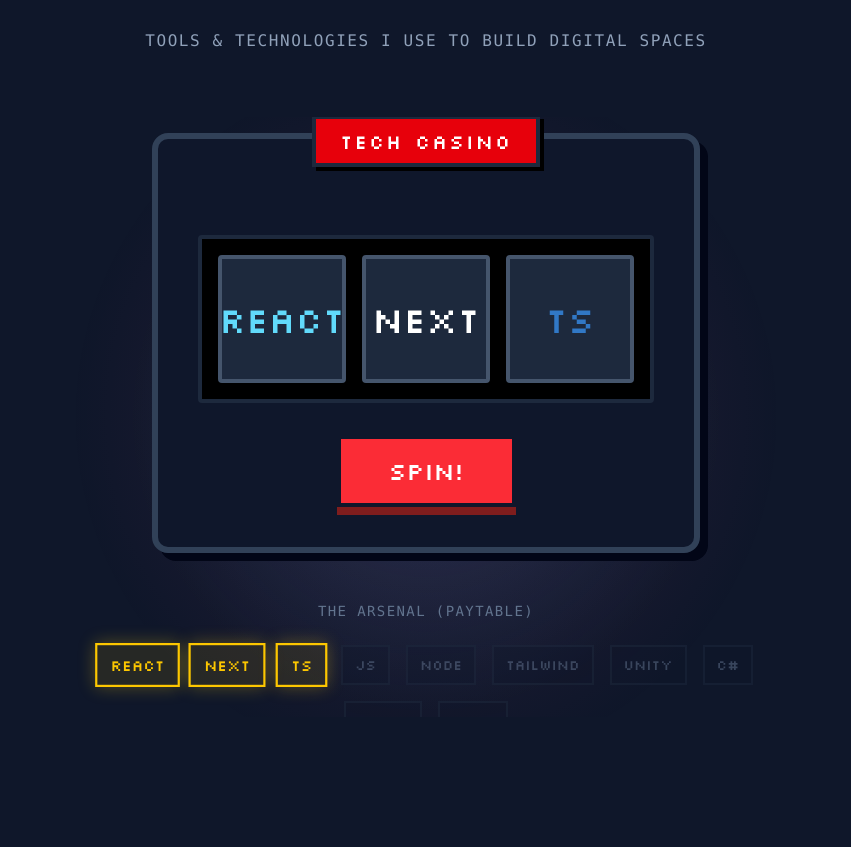
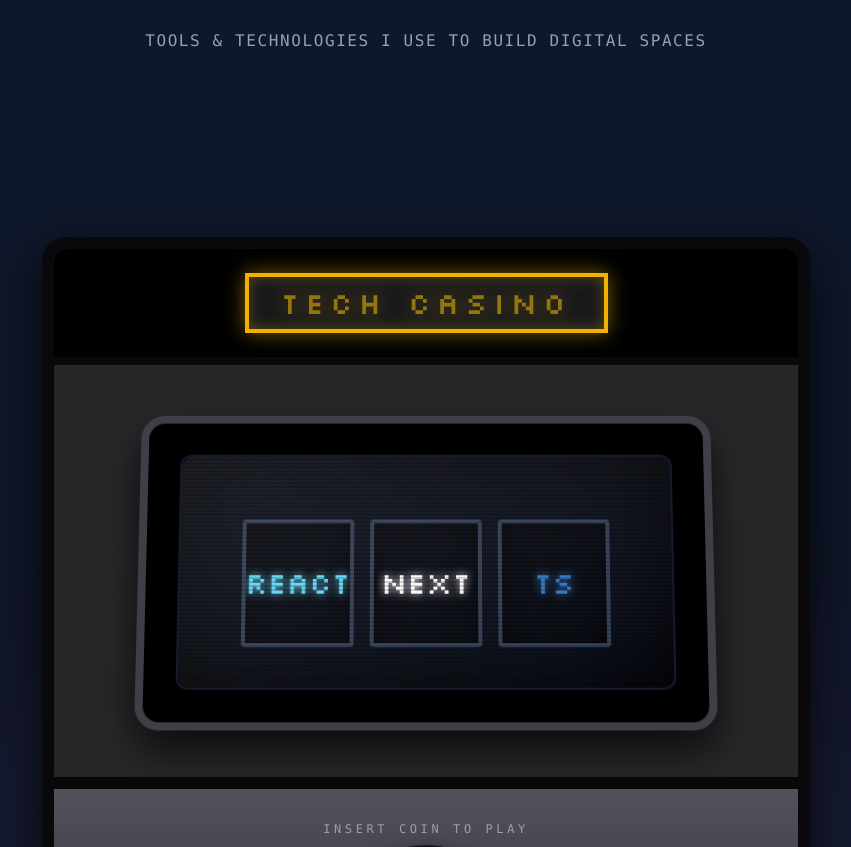
Before and after one commit to NANONC4/personal-hub, a Next.js app: page / in a window 1280 px wide. Shown: the part 1888-2735 px from the top of the page, without its empty margins (214-1065 px from the left). Built offline with nearby package versions, Linux system fonts and the light colour scheme.

Commit message:
style: redesign slot machine into a full 3D arcade cabinet

```diff
--- a/app/page.tsx
+++ b/app/page.tsx
@@ -171,7 +171,7 @@ export default function HomePage() {
                 Tools & Technologies I use to build digital spaces
               </p>
             </div>
-            <div className="h-[400px] md:h-[600px] w-full flex items-center justify-center relative overflow-hidden transition-all duration-300 max-w-5xl mx-auto">
+            <div className="w-full flex items-center justify-center relative transition-all duration-300 max-w-5xl mx-auto py-10 md:py-20">
               {/* Soft Glow Backdrop to separate from PixelSky */}
               <div className="absolute inset-0 bg-[radial-gradient(circle_at_center,rgba(56,189,248,0.15)_0%,transparent_50%)] pointer-events-none" />
               <div className="absolute inset-0 bg-[radial-gradient(circle_at_center,rgba(236,72,153,0.1)_10%,transparent_60%)] pointer-events-none" />
--- a/components/TechSlotMachine.tsx
+++ b/components/TechSlotMachine.tsx
@@ -4,45 +4,39 @@ import React, { useState, useEffect, useRef } from 'react';
 import { motion, AnimatePresence } from 'framer-motion';
 
 const SYMBOLS = [
-  { id: 1, text: "REACT", color: "text-[#61DAFB]" },
-  { id: 2, text: "NEXT", color: "text-white" },
-  { id: 3, text: "TS", color: "text-[#3178C6]" },
-  { id: 4, text: "JS", color: "text-[#F7DF1E]" },
-  { id: 5, text: "NODE", color: "text-[#339933]" },
-  { id: 6, text: "TAILWIND", color: "text-[#06B6D4]" },
-  { id: 7, text: "UNITY", color: "text-white" },
-  { id: 8, text: "C#", color: "text-[#239120]" },
-  { id: 9, text: "HTML5", color: "text-[#E34F26]" },
-  { id: 10, text: "CSS3", color: "text-[#1572B6]" },
+  { id: 1, text: "REACT", color: "text-[#61DAFB]", bg: "bg-[#61DAFB]/10", border: "border-[#61DAFB]" },
+  { id: 2, text: "NEXT", color: "text-white", bg: "bg-white/10", border: "border-white" },
+  { id: 3, text: "TS", color: "text-[#3178C6]", bg: "bg-[#3178C6]/10", border: "border-[#3178C6]" },
+  { id: 4, text: "JS", color: "text-[#F7DF1E]", bg: "bg-[#F7DF1E]/10", border: "border-[#F7DF1E]" },
+  { id: 5, text: "NODE", color: "text-[#339933]", bg: "bg-[#339933]/10", border: "border-[#339933]" },
+  { id: 6, text: "TAILWIND", color: "text-[#06B6D4]", bg: "bg-[#06B6D4]/10", border: "border-[#06B6D4]" },
+  { id: 7, text: "UNITY", color: "text-white", bg: "bg-white/10", border: "border-white" },
+  { id: 8, text: "C#", color: "text-[#239120]", bg: "bg-[#239120]/10", border: "border-[#239120]" },
+  { id: 9, text: "HTML5", color: "text-[#E34F26]", bg: "bg-[#E34F26]/10", border: "border-[#E34F26]" },
+  { id: 10, text: "CSS3", color: "text-[#1572B6]", bg: "bg-[#1572B6]/10", border: "border-[#1572B6]" },
 ];
 
 export function TechSlotMachine() {
   const [spinning, setSpinning] = useState(false);
-  // Each reel holds the current visible symbol index
   const [reels, setReels] = useState<number[]>([0, 1, 2]);
   const [jackpot, setJackpot] = useState(false);
   const [lastWin, setLastWin] = useState<string | null>(null);
-
-  // Confetti particles for jackpot
   const [particles, setParticles] = useState<{ id: number, x: number, y: number, color: string }[]>([]);
 
-  // Spin logic
   const spin = () => {
     if (spinning) return;
     setSpinning(true);
     setJackpot(false);
     setLastWin(null);
 
-    // 20% chance to win (1 in 5)
+    // 20% chance to win
     const isWin = Math.random() < 0.2;
 
     let finalReels: number[];
     if (isWin) {
-      // Pick a random symbol for the jackpot
       const winIndex = Math.floor(Math.random() * SYMBOLS.length);
       finalReels = [winIndex, winIndex, winIndex];
     } else {
-      // Randomize until they are NOT all the same
       do {
         finalReels = [
           Math.floor(Math.random() * SYMBOLS.length),
@@ -52,22 +46,12 @@ export function TechSlotMachine() {
       } while (finalReels[0] === finalReels[1] && finalReels[1] === finalReels[2]);
     }
 
-    // Simulate slot spinning duration
+    setTimeout(() => setReels([finalReels[0], reels[1], reels[2]]), 1000);
+    setTimeout(() => setReels([finalReels[0], finalReels[1], reels[2]]), 1500);
     setTimeout(() => {
-      setReels([finalReels[0], reels[1], reels[2]]); // Stop reel 1
-    }, 1000);
-
-    setTimeout(() => {
-      setReels([finalReels[0], finalReels[1], reels[2]]); // Stop reel 2
-    }, 1500);
-
-    setTimeout(() => {
-      setReels(finalReels); // Stop reel 3
+      setReels(finalReels);
       setSpinning(false);
-
-      if (isWin) {
-        triggerJackpot(SYMBOLS[finalReels[0]].text);
-      }
+      if (isWin) triggerJackpot(SYMBOLS[finalReels[0]].text);
     }, 2000);
   };
 
@@ -75,43 +59,67 @@ export function TechSlotMachine() {
     setJackpot(true);
     setLastWin(`JACKPOT: ${symbol} MASTERY!`);
 
-    // Spawn confetti
-    const newParticles = Array.from({ length: 50 }).map((_, i) => ({
+    const newParticles = Array.from({ length: 100 }).map((_, i) => ({
       id: Date.now() + i,
-      x: Math.random() * 100 - 50,
-      y: Math.random() * -100 - 50,
-      color: ['#fbbf24', '#f472b6', '#38bdf8', '#4ade80'][Math.floor(Math.random() * 4)]
+      x: Math.random() * 200 - 100,
+      y: Math.random() * -150 - 50,
+      color: ['#fbbf24', '#f472b6', '#38bdf8', '#4ade80', '#ffffff'][Math.floor(Math.random() * 5)]
     }));
     setParticles(newParticles);
 
-    // Clear confetti after 3 seconds
     setTimeout(() => {
       setParticles([]);
       setJackpot(false);
-    }, 3000);
+    }, 4000);
   };
 
   return (
-    <div className="w-full max-w-4xl mx-auto flex flex-col items-center">
+    <div className="w-full max-w-3xl mx-auto flex flex-col items-center pb-20 relative z-30">
 
-      {/* The Slot Machine */}
-      <div className="relative bg-slate-900 border-[6px] border-slate-700 p-6 md:p-10 rounded-2xl shadow-[8px_8px_0_0_#020617] mb-12">
-        {/* Machine Header */}
-        <div className="absolute -top-6 left-1/2 -translate-x-1/2 bg-red-600 border-4 border-slate-800 px-6 py-2 shadow-[4px_4px_0_0_#000] z-20">
-          <h3 className="font-[family-name:var(--font-pixel)] text-white text-lg md:text-xl tracking-widest whitespace-nowrap">
+      {/*
+        ====================================================
+        THE ARCADE CABINET
+        ====================================================
+      */}
+      <div className="relative w-full flex flex-col items-center bg-zinc-900 border-x-[12px] border-t-[12px] border-zinc-950 rounded-t-3xl shadow-[0_20px_50px_rgba(0,0,0,0.8)] overflow-hidden">
+
+        {/* SIDE ART (Left & Right stripes) */}
+        <div className="absolute top-0 bottom-0 left-0 w-2 bg-gradient-to-b from-red-600 via-yellow-500 to-blue-600 opacity-80" />
+        <div className="absolute top-0 bottom-0 right-0 w-2 bg-gradient-to-b from-red-600 via-yellow-500 to-blue-600 opacity-80" />
+
+        {/* 1. MARQUEE (Top Header) */}
+        <div className="w-full bg-black py-4 md:py-6 flex items-center justify-center border-b-[8px] border-zinc-950 shadow-[inset_0_-10px_20px_rgba(0,0,0,0.5)] z-20">
+          <div className="px-8 py-2 bg-zinc-900 border-4 border-yellow-500 shadow-[0_0_20px_rgba(234,179,8,0.5),inset_0_0_15px_rgba(234,179,8,0.3)]">
+            <h3 className="font-[family-name:var(--font-pixel)] text-yellow-400 text-2xl md:text-3xl tracking-[0.2em] uppercase animate-pulse drop-shadow-[0_0_10px_rgba(234,179,8,0.8)]">
               TECH CASINO
             </h3>
           </div>
+        </div>
 
-        {/* Jackpot Indicator */}
-        <div className="h-8 flex items-center justify-center mb-6">
+        {/* 2. CRT SCREEN (The Monitor) */}
+        <div className="w-full px-6 md:px-12 py-8 md:py-12 bg-zinc-800 border-b-[12px] border-zinc-950 flex flex-col items-center relative perspective-[1000px]">
+
+          {/* CRT Bezel */}
+          <div className="relative w-full max-w-xl bg-black p-4 md:p-8 rounded-3xl border-8 border-zinc-700 shadow-[inset_0_0_50px_rgba(0,0,0,0.9),0_20px_40px_rgba(0,0,0,0.7)] rotate-x-[5deg]">
+
+            {/* The Actual Screen */}
+            <div className="relative w-full bg-[#0a0f1c] rounded-xl overflow-hidden border-2 border-slate-800/50 shadow-[inset_0_0_100px_rgba(0,0,0,1)]">
+
+              {/* Scanlines Overlay */}
+              <div className="absolute inset-0 bg-[linear-gradient(rgba(18,16,16,0)_50%,rgba(0,0,0,0.25)_50%),linear-gradient(90deg,rgba(255,0,0,0.06),rgba(0,255,0,0.02),rgba(0,0,255,0.06))] bg-[length:100%_4px,3px_100%] pointer-events-none z-30 opacity-70" />
+
+              {/* Screen Glare */}
+              <div className="absolute inset-0 bg-gradient-to-br from-white/10 to-transparent pointer-events-none z-20 rounded-xl" />
+
+              {/* Jackpot Banner */}
+              <div className="absolute top-4 w-full h-8 flex items-center justify-center z-40">
                 <AnimatePresence>
                   {lastWin && (
                     <motion.div
-                initial={{ opacity: 0, scale: 0.5, y: 10 }}
+                      initial={{ opacity: 0, scale: 0.5, y: -20 }}
                       animate={{ opacity: 1, scale: 1, y: 0 }}
                       exit={{ opacity: 0 }}
-                className="font-[family-name:var(--font-pixel)] text-yellow-400 text-xl animate-pulse"
+                      className="font-[family-name:var(--font-pixel)] text-yellow-400 text-lg md:text-2xl drop-shadow-[0_0_8px_rgba(234,179,8,1)] animate-pulse px-4 py-1 bg-black/80 border-2 border-yellow-400"
                     >
                       {lastWin}
                     </motion.div>
@@ -119,25 +127,26 @@ export function TechSlotMachine() {
                 </AnimatePresence>
               </div>
 
-        {/* Reels Container */}
-        <div className="flex gap-2 md:gap-4 bg-black p-4 border-4 border-slate-800 rounded shadow-inner">
+              {/* The Reels */}
+              <div className="flex gap-2 md:gap-4 p-6 md:p-10 justify-center items-center mt-6">
                 {reels.map((symbolIndex, i) => (
-            <div key={i} className="relative w-24 h-24 md:w-32 md:h-32 bg-slate-800 border-4 border-slate-600 rounded flex items-center justify-center overflow-hidden">
-              {/* Spinning blur effect */}
+                  <div key={i} className="relative w-20 h-24 md:w-28 md:h-32 bg-[#050810] border-4 border-slate-700 rounded shadow-[inset_0_0_20px_rgba(0,0,0,0.8)] flex items-center justify-center overflow-hidden">
+
+                    {/* Spinning motion blur */}
                     {spinning && (
-                <div className="absolute inset-0 bg-white/10 animate-[pulse_0.1s_linear_infinite]" />
+                      <div className="absolute inset-0 bg-gradient-to-b from-transparent via-white/10 to-transparent animate-[pulse_0.1s_linear_infinite]" />
                     )}
 
                     <motion.div
                       key={spinning ? `spin-${i}` : `stop-${symbolIndex}`}
-                initial={{ y: spinning ? -100 : -20, opacity: 0 }}
+                      initial={{ y: spinning ? -150 : -30, opacity: 0 }}
                       animate={{ y: 0, opacity: 1 }}
                       transition={{
                         type: spinning ? "tween" : "spring",
-                  duration: spinning ? 0.2 : 0.5,
+                        duration: spinning ? 0.15 : 0.6,
                         repeat: spinning ? Infinity : 0
                       }}
-                className={`font-[family-name:var(--font-pixel)] text-2xl md:text-4xl ${SYMBOLS[symbolIndex].color} relative z-10`}
+                      className={`font-[family-name:var(--font-pixel)] text-xl md:text-3xl ${SYMBOLS[symbolIndex].color} drop-shadow-[0_0_5px_currentColor] relative z-10`}
                     >
                       {spinning ? "?" : SYMBOLS[symbolIndex].text}
                     </motion.div>
@@ -145,66 +154,104 @@ export function TechSlotMachine() {
                 ))}
               </div>
 
-        {/* Spin Button */}
-        <div className="mt-8 flex justify-center relative z-20">
-          <button
-            onClick={spin}
-            disabled={spinning}
-            className={`
-              relative font-[family-name:var(--font-pixel)] text-2xl px-12 py-4 uppercase
-              border-4 border-slate-900 transition-all duration-150
-              ${spinning
-                ? 'bg-slate-600 text-slate-400 translate-y-2 shadow-none cursor-not-allowed'
-                : 'bg-red-500 text-white hover:bg-red-400 active:translate-y-2 shadow-[0_8px_0_0_#7f1d1d] active:shadow-none'
-              }
-            `}
-          >
-            {spinning ? "SPINNING..." : "SPIN!"}
-          </button>
-        </div>
-
-        {/* Confetti Particles */}
+              {/* Confetti Explosion Layer */}
               <AnimatePresence>
                 {jackpot && particles.map(p => (
                   <motion.div
                     key={p.id}
-              initial={{ x: 0, y: 0, opacity: 1, scale: 1 }}
-              animate={{ x: p.x * 5, y: p.y * 5 + 200, opacity: 0, scale: 0.5, rotate: p.x * 2 }}
-              transition={{ duration: 1.5, ease: "easeOut" }}
-              className="absolute top-1/2 left-1/2 w-3 h-3 z-50 [image-rendering:pixelated]"
+                    initial={{ x: 0, y: 50, opacity: 1, scale: 1 }}
+                    animate={{ x: p.x * 3, y: p.y * 3, opacity: 0, scale: 0.5, rotate: p.x * 2 }}
+                    transition={{ duration: 2, ease: "easeOut" }}
+                    className="absolute top-1/2 left-1/2 w-4 h-4 z-50 [image-rendering:pixelated]"
                     style={{ backgroundColor: p.color }}
                   />
                 ))}
               </AnimatePresence>
+
+            </div>
+          </div>
         </div>
 
-      {/* Paytable (All Icons Grid) */}
-      <div className="w-full text-center">
-        <h4 className="font-mono text-slate-500 uppercase tracking-widest text-sm mb-6">
-          The Arsenal (Paytable)
+        {/* 3. CONTROL PANEL (Dashboard) */}
+        <div className="w-full bg-zinc-700 pt-8 pb-12 px-6 md:px-12 flex justify-center items-center relative border-b-[20px] border-zinc-950 shadow-[0_30px_30px_rgba(0,0,0,0.8)]">
+          {/* Angled panel effect using CSS */}
+          <div className="absolute inset-0 bg-gradient-to-b from-zinc-600 to-zinc-800" style={{ transform: "perspective(500px) rotateX(15deg)", transformOrigin: "top" }} />
+
+          <div className="relative z-10 flex flex-col items-center gap-4">
+            <p className="font-mono text-zinc-400 text-xs tracking-[0.3em] uppercase">Insert Coin to Play</p>
+
+            {/* Arcade Button (3D) */}
+            <button
+              onClick={spin}
+              disabled={spinning}
+              className="group relative cursor-pointer outline-none"
+            >
+              {/* Button Base/Shadow */}
+              <div className="absolute inset-0 bg-red-950 rounded-full translate-y-3 md:translate-y-4" />
+              {/* Button Bezel */}
+              <div className="absolute inset-0 bg-zinc-900 rounded-full scale-110 -z-10 shadow-[0_10px_20px_rgba(0,0,0,0.8)]" />
+
+              {/* Button Top */}
+              <div className={`
+                relative bg-red-500 rounded-full w-32 h-32 md:w-40 md:h-40 flex items-center justify-center
+                border-t-4 border-red-400 border-b-8 border-red-700
+                transition-transform duration-100 ease-out
+                ${spinning ? 'translate-y-3 md:translate-y-4' : 'group-active:translate-y-3 md:group-active:translate-y-4 group-hover:-translate-y-1'}
+              `}>
+                <span className={`font-[family-name:var(--font-pixel)] text-white text-2xl md:text-3xl drop-shadow-md ${spinning ? 'opacity-50' : ''}`}>
+                  {spinning ? "..." : "SPIN"}
+                </span>
+                {/* Button Glare */}
+                <div className="absolute top-2 left-1/2 -translate-x-1/2 w-20 md:w-24 h-6 bg-white/20 rounded-full blur-sm" />
+              </div>
+            </button>
+          </div>
+        </div>
+
+        {/* 4. BELLY GLASS (Lower Body with Paytable) */}
+        <div className="w-full bg-zinc-900 pt-16 pb-12 px-6 md:px-12 flex flex-col items-center relative border-x-8 border-b-8 border-zinc-950">
+          <div className="absolute inset-0 bg-black/40 pointer-events-none" />
+
+          <div className="relative z-10 w-full max-w-2xl text-center">
+            <h4 className="font-[family-name:var(--font-pixel)] text-yellow-500 tracking-[0.2em] text-lg md:text-xl mb-8 flex items-center justify-center gap-4">
+              <span className="w-8 h-[2px] bg-yellow-500/50" />
+              PAYTABLE
+              <span className="w-8 h-[2px] bg-yellow-500/50" />
             </h4>
-        <div className="flex flex-wrap justify-center gap-3 md:gap-4 max-w-2xl mx-auto">
+
+            <div className="flex flex-wrap justify-center gap-3 md:gap-4">
               {SYMBOLS.map((symbol, idx) => {
-            // Check if this symbol is currently on the reels
                 const isActive = !spinning && reels.includes(idx);
 
                 return (
                   <div
                     key={symbol.id}
                     className={`
-                  font-[family-name:var(--font-pixel)] text-xs md:text-sm px-3 py-2 border-2 transition-all duration-300
+                      font-[family-name:var(--font-pixel)] text-xs md:text-sm px-4 py-3
+                      border-2 transition-all duration-300 relative overflow-hidden
                       ${isActive
-                    ? 'border-yellow-400 bg-yellow-400/10 text-yellow-400 shadow-[0_0_15px_rgba(250,204,21,0.3)] scale-110'
-                    : 'border-slate-800 bg-slate-900/50 text-slate-500 opacity-50'
+                        ? `${symbol.border} ${symbol.bg} ${symbol.color} shadow-[0_0_15px_currentColor] scale-110 z-10`
+                        : 'border-zinc-800 bg-zinc-900 text-zinc-500 opacity-50'
                       }
                     `}
                   >
-                {symbol.text}
+                    {isActive && <div className="absolute inset-0 bg-white/10 animate-pulse pointer-events-none" />}
+                    <span className="relative z-10">{symbol.text}</span>
                   </div>
                 );
               })}
             </div>
+
+            <div className="mt-12 text-zinc-600 font-mono text-xs uppercase tracking-[0.2em]">
+              © 2026 Developer Arcade System
             </div>
+          </div>
+        </div>
+
+      </div>
+
+      {/* Arcade machine floor shadow */}
+      <div className="w-full max-w-4xl h-8 bg-black/50 blur-xl rounded-full mt-4" />
 
     </div>
   );
```
Lines whose indentation alone changed are shown as unchanged.
